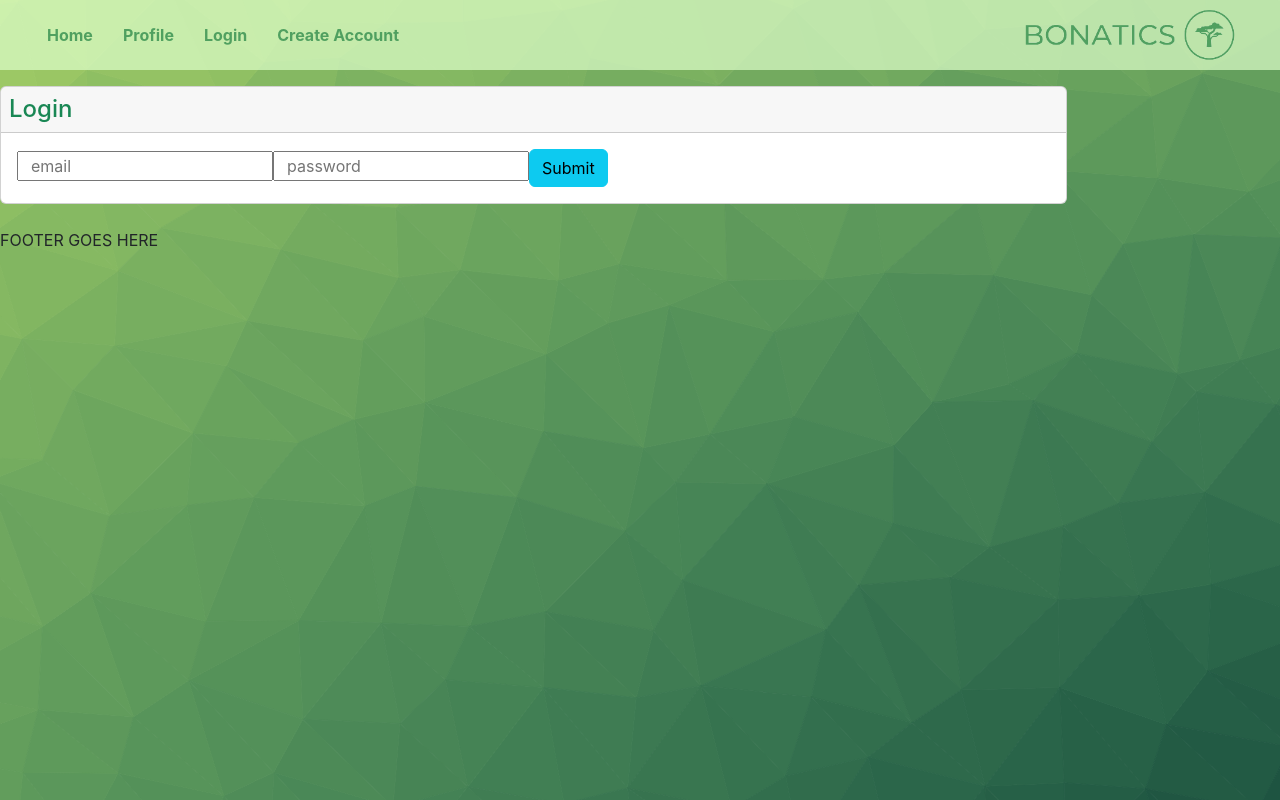
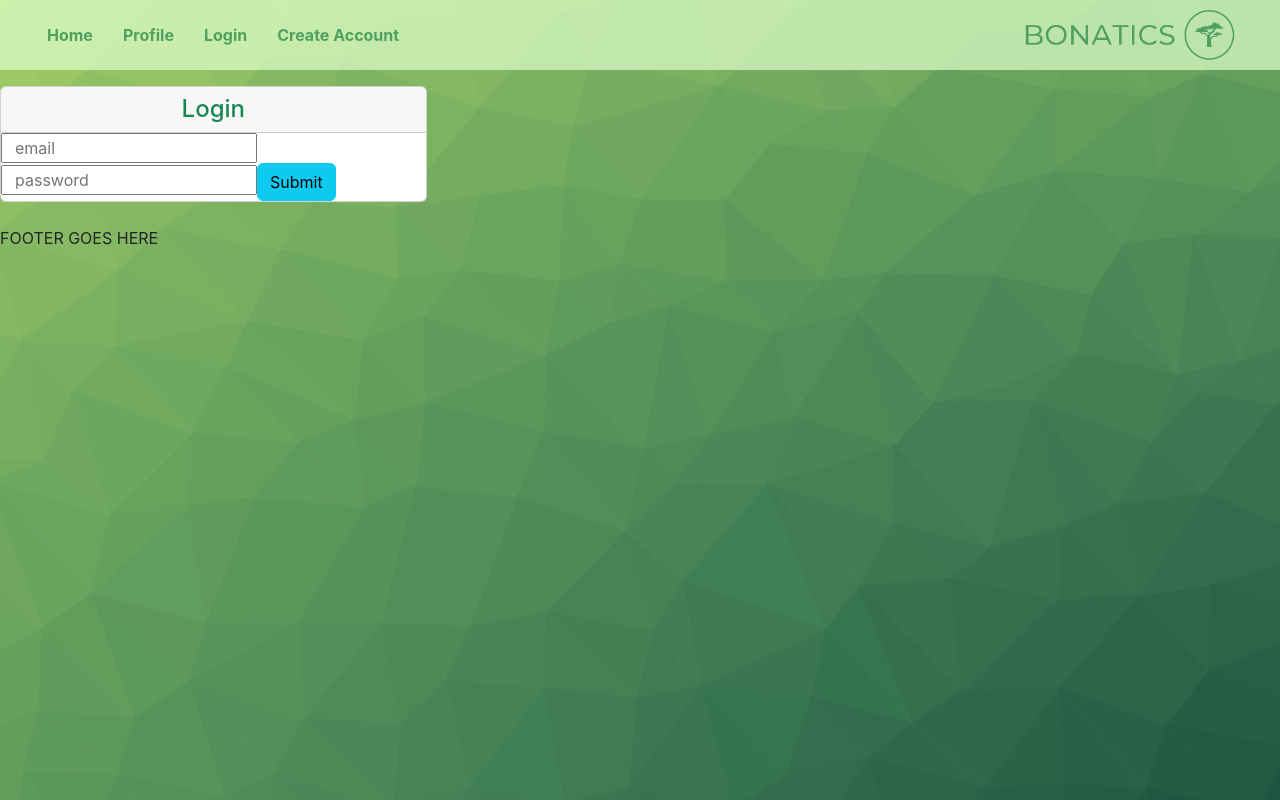
Before and after one commit to SotoTheMayor/bonatics, a React (Create React App) app in the folder client/: page /login in a window 1280 px wide. Built offline with nearby package versions, Linux system fonts and the light colour scheme; no server answers.

Commit message:
fix button

```diff
--- a/client/src/components/Header/index.js
+++ b/client/src/components/Header/index.js
@@ -1,14 +1,19 @@
 import React from 'react';
 import { Link } from 'react-router-dom';
 import logo from '../../images/logo-no-bg.png'
+import { useQuery } from '@apollo/client';
+import { QUERY_ME } from '../../utils/queries'
 
 import Auth from '../../utils/auth';
 
 const Header = () => {
     const logout = (event) => {
-        event.prevenDefault();
         Auth.logout();
     };
+
+// pull in logged in user's user name
+const { loading, data } = useQuery(QUERY_ME);
+
     return (
         <header>
           <ul>
@@ -17,7 +22,7 @@ const Header = () => {
             {Auth.loggedIn() ? (
                         <>
                             <Link to='/myProfile' className='navbar'>
-                                <li>{Auth.getProfile().data.username}'s Profile</li>
+                                <li>{}'s Profile</li>
                             </Link>
                             <button onClick={logout}>Logout</button>
                         </>
--- a/client/src/pages/Login.tsx
+++ b/client/src/pages/Login.tsx
@@ -1,10 +1,9 @@
 import React, { useState } from 'react';
-// import { Link } from 'react-router-dom';
+import { Link } from 'react-router-dom';
 import { useMutation } from '@apollo/client';
 import { LOGIN } from '../utils/mutations';
 
 import Auth from '../utils/auth';
-
 
 const Login = () => {
     const [formState, setFormState] = useState({ email: '', password: '' });
@@ -37,12 +36,21 @@ const Login = () => {
       });
     };
 
+    // const handleError= async (event: any) => {
+    //     // {error ? (
+    //     //     <div>
+    //     //       <p className="error-text">The provided credentials are incorrect</p>
+    //     //     </div>
+    //     //   ) : null}
+
+    // }
+
     return (
-      <main className="flex-row justify-center mb-4">
-        <div className="col-12 col-lg-10">
+      <main className="flex-row justify-content-center mb-4">
+        <div className="col-4 col-lg-4">
           <div className="card">
-            <h4 className="card-header bg-green-400 text-success p-2">Login</h4>
-            <div className="card-body">
+            <h4 className="card-header bg-green-400 text-success p-2 text-center">Login</h4>
+            <div className="justify-content-center">
 
                 <form onSubmit={handleFormSubmit}>
                   <input
@@ -65,6 +73,7 @@ const Login = () => {
                     className="btn btn-block btn-info"
                     style={{ cursor: 'pointer' }}
                     type="submit"
+                    // onChange={handleError}
                   >
                     Submit
                   </button>
```
